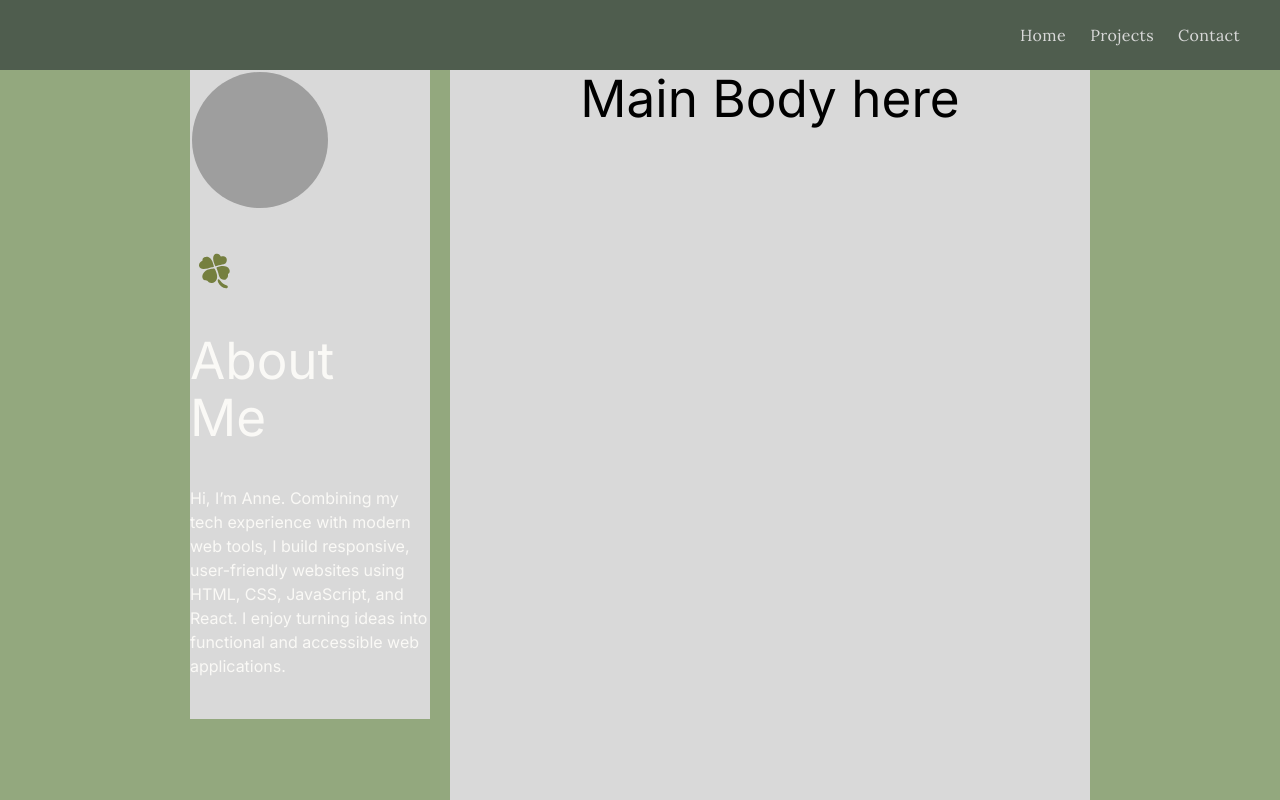
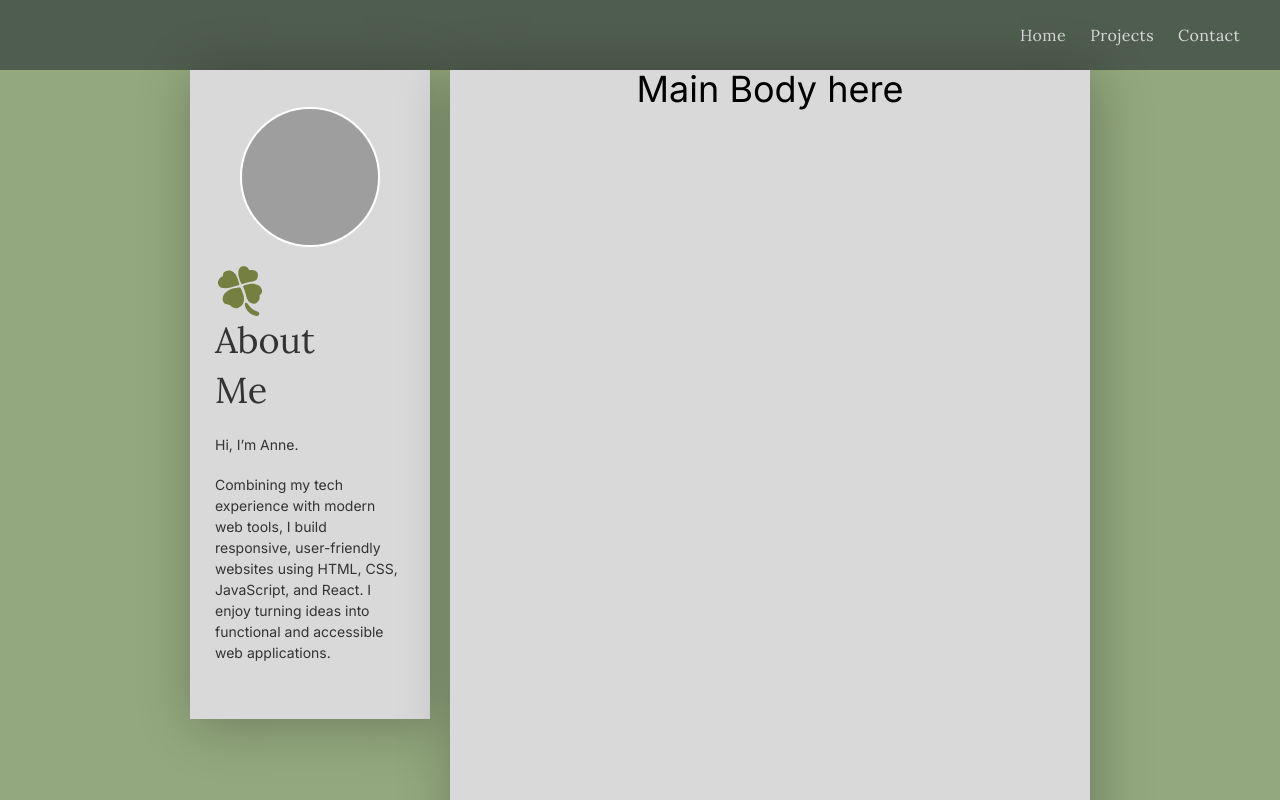
Before and after one commit to itskaedechan/personal-portfolio, a React (Vite) app: page / in a window 1280 px wide. Shown: the top 800 px of the page. Built offline with nearby package versions, Linux system fonts and the light colour scheme; grey boxes are pictures that could not be loaded.

Commit message:
Added AboutMe section along with styling

```diff
--- a/src/components/AboutMe.jsx
+++ b/src/components/AboutMe.jsx
@@ -1,24 +1,27 @@
 export default function AboutMe() {
   return (
-    <div className="grid auto-rows-5 off-white w-[240px] h-[649px] bg-cream justify-center">
+    <div className="grid auto-rows-5 off-white w-[240px] h-[649px] bg-cream justify-center shadow aboutMe">
       <img
         src="/images/profile-photo.jpg"
         alt="profile-photo"
-        className="w-[140px] h-[140px] rounded-full object-cover border-2 border-[d9d9d9]"
+        className="w-[140px] h-[140px] rounded-full object-cover border-2 border-white mx-auto"
       />
+      <div>
         <img
           src="/icons/clover.svg"
           alt="clover-icon"
-        className="w-[40px] h-[40px]"
+          className="w-[50px] h-[50px]"
         />
-      <h1>
+        <h1 className="lora-bold charcoal-text leading-snug">
           About <br /> Me
         </h1>
-      <p>
-        Hi, I’m Anne. Combining my tech experience with modern web tools, I
-        build responsive, user-friendly websites using HTML, CSS, JavaScript,
-        and React. I enjoy turning ideas into functional and accessible web
-        applications.
+      </div>
+
+      <p className="charcoal-text">Hi, I’m Anne.</p>
+      <p className="charcoal-text">
+        Combining my tech experience with modern web tools, I build responsive,
+        user-friendly websites using HTML, CSS, JavaScript, and React. I enjoy
+        turning ideas into functional and accessible web applications.
       </p>
     </div>
   );
--- a/src/components/Body.jsx
+++ b/src/components/Body.jsx
@@ -1,6 +1,6 @@
 export default function Body() {
   return (
-    <div className="grid auto-rows-5 off-white w-[640px] h-[1552px] bg-cream justify-center">
+    <div className="grid auto-rows-5 off-white w-[640px] h-[1552px] bg-cream justify-center shadow">
       <h1 className="text-black"> Main Body here</h1>
     </div>
   );
--- a/src/index.css
+++ b/src/index.css
@@ -19,8 +19,14 @@
 
 .lora {
   font-family: "Lora", serif;
-  font-weight: 400; /* Explicitly set weight for Lora */
-  text-rendering: optimizeLegibility; /* Apply only when Lora is used */
+  font-weight: 300;
+  text-rendering: optimizeLegibility;
+}
+
+.lora-bold {
+  font-family: "Lora", serif;
+  font-weight: 400;
+  text-rendering: optimizeLegibility;
 }
 
 html,
@@ -32,8 +38,13 @@ body {
 }
 
 h1 {
-  font-size: 3.2em;
+  font-size: 2.25em;
   line-height: 1.1;
+}
+
+p {
+  font-size: 0.875em;
+  line-height: 1.5em;
 }
 
 header {
@@ -71,3 +82,11 @@ header {
 .bg-cream {
   background-color: #d9d9d9;
 }
+
+.shadow {
+  box-shadow: 5px 5px 50px 2px rgba(0, 0, 0, 0.25);
+}
+
+.aboutMe {
+  padding: 37px 25px;
+}
```
Also changed, not shown: public/icons/clover.svg. Lines whose indentation alone changed are shown as unchanged.
